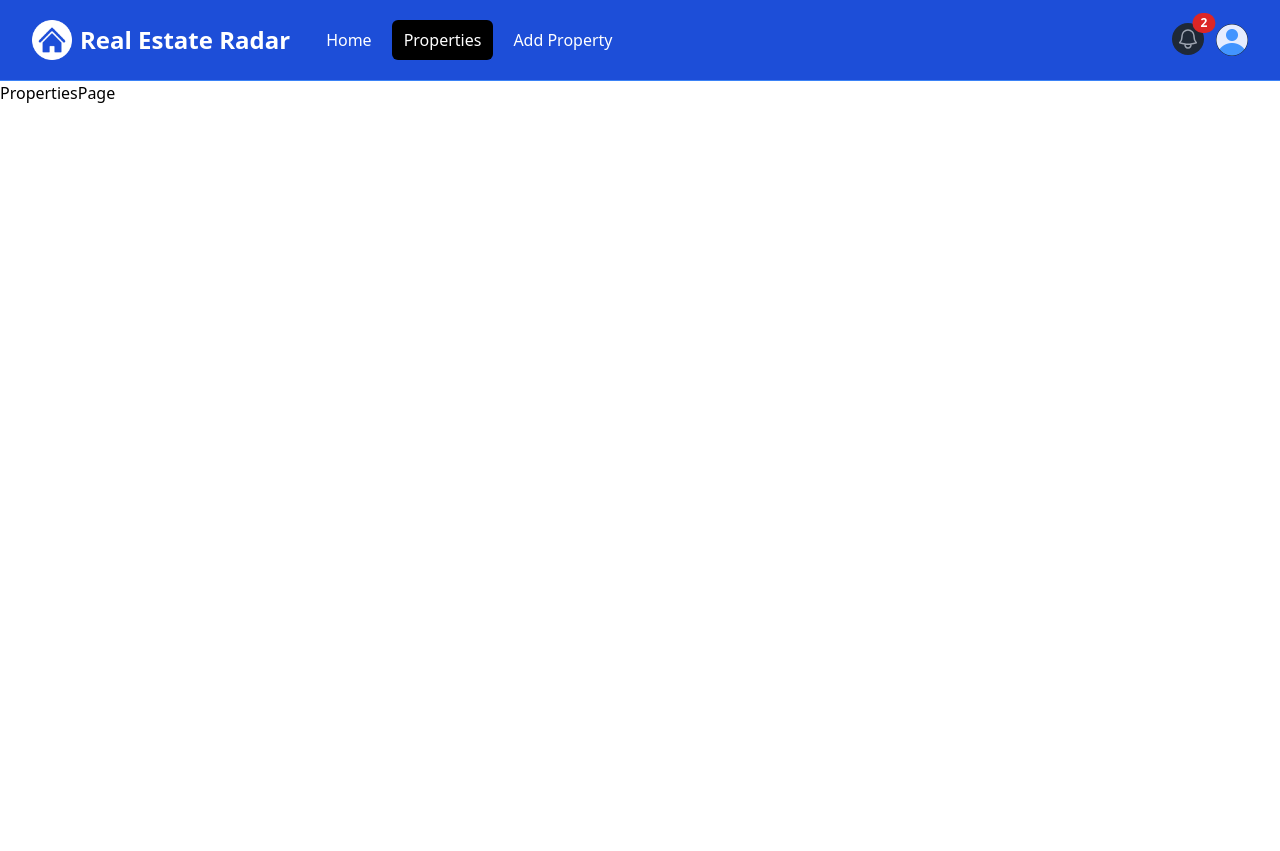
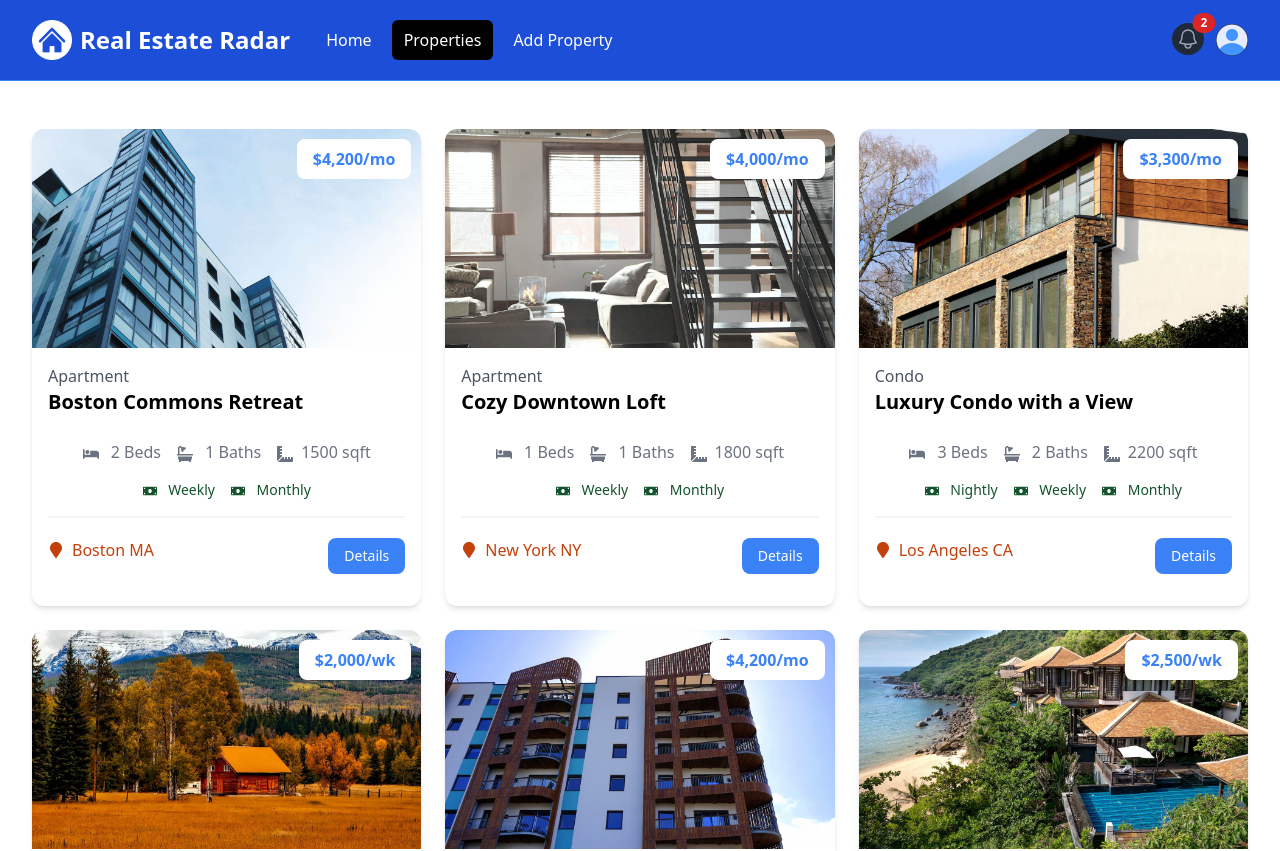
Before and after one commit to Ignazio-00/RealEstateRadar, a Next.js app: page /properties in a window 1280 px wide. Shown: the top 851 px of the page. Before the commit the page ends 800 px from the top, so only its background shows below. Built offline with nearby package versions, Linux system fonts and the light colour scheme.

Commit message:
Add property listing functionality to PropertiesPage component and dynamic data

```diff
--- a/app/properties/page.jsx
+++ b/app/properties/page.jsx
@@ -1,7 +1,22 @@
+import porperties from "@/properties.json"
+import PropertyCard from "@/components/PropertyCard"
+
 
 const PropertiesPage = () => {
   return (
-    <div>PropertiesPage</div>
+    <section className="px-4 py-6">
+      <div className="container-xl lg:container m-auto px-4 py-6">
+        {porperties.length === 0 ? (
+          <p>No properties found</p>
+        ) : (
+          <div className="grid grid-cols-1 md:grid-cols-3 gap-6">
+            {porperties.map((property) => (
+              <PropertyCard key={property._id} property={property} />
+            ))}
+            </div>
+        )}
+      </div>
+    </section>
   )
 }
 
--- /dev/null
+++ b/components/PropertyCard.jsx
@@ -0,0 +1,98 @@
+import Image from "next/image";
+import Link from "next/link";
+import {
+  FaBed,
+  FaBath,
+  FaRulerCombined,
+  FaMoneyBill,
+  FaMapMarker,
+} from "react-icons/fa";
+
+const PropertyCard = ({ property }) => {
+  const getRateDisplay = () => {
+    const { rates } = property;
+
+    if (rates.monthly) {
+      return `${rates.monthly.toLocaleString()}/mo`;
+    } else if (rates.weekly) {
+      return `${rates.weekly.toLocaleString()}/wk`;
+    } else if (rates.nightly) {
+      return `${rates.nightly.toLocaleString()}/night`;
+    }
+  };
+  return (
+    <div className="rounded-xl shadow-md relative">
+      <Image
+        src={`/images/properties/${property.images[0]}`}
+        alt=""
+        height={0}
+        width={0}
+        sizes="100vw"
+        className="w-full h-auto rounded-t-xl"
+      />
+      <div className="p-4">
+        <div className="text-left md:text-center lg:text-left mb-6">
+          <div className="text-gray-600">{property.type}</div>
+          <h3 className="text-xl font-bold">{property.name}</h3>
+        </div>
+        <h3 className="absolute top-[10px] right-[10px] bg-white px-4 py-2 rounded-lg text-blue-500 font-bold text-right md:text-center lg:text-right">
+          ${getRateDisplay()}
+        </h3>
+
+        <div className="flex justify-center gap-4 text-gray-500 mb-4">
+          <p>
+            <FaBed className="inline mr-2" /> {property.beds}{" "}
+            <span className="md:hidden lg:inline">Beds</span>
+          </p>
+          <p>
+            <FaBath className="inline mr-2" /> {property.baths}{" "}
+            <span className="md:hidden lg:inline">Baths</span>
+          </p>
+          <p>
+            <FaRulerCombined className="inline mr-2" />
+            {property.square_feet}{" "}
+            <span className="md:hidden lg:inline">sqft</span>
+          </p>
+        </div>
+
+        <div className="flex justify-center gap-4 text-green-900 text-sm mb-4">
+          {property.rates.nightly && (
+            <p>
+              <FaMoneyBill className="inline mr-2" /> Nightly
+            </p>
+          )}
+          {property.rates.weekly && (
+            <p>
+              <FaMoneyBill className="inline mr-2" /> Weekly
+            </p>
+          )}
+          {property.rates.monthly && (
+            <p>
+              <FaMoneyBill className="inline mr-2" /> Monthly
+            </p>
+          )}
+        </div>
+
+        <div className="border border-gray-100 mb-5"></div>
+
+        <div className="flex flex-col lg:flex-row justify-between mb-4">
+          <div className="flex align-middle gap-2 mb-4 lg:mb-0">
+            <FaMapMarker className="text-orange-700 mt-1" />
+            <span className="text-orange-700">
+              {" "}
+              {property.location.city} {property.location.state}{" "}
+            </span>
+          </div>
+          <Link
+            href={`/properties/${property._id}`}
+            className="h-[36px] bg-blue-500 hover:bg-blue-600 text-white px-4 py-2 rounded-lg text-center text-sm"
+          >
+            Details
+          </Link>
+        </div>
+      </div>
+    </div>
+  );
+};
+
+export default PropertyCard;
```
